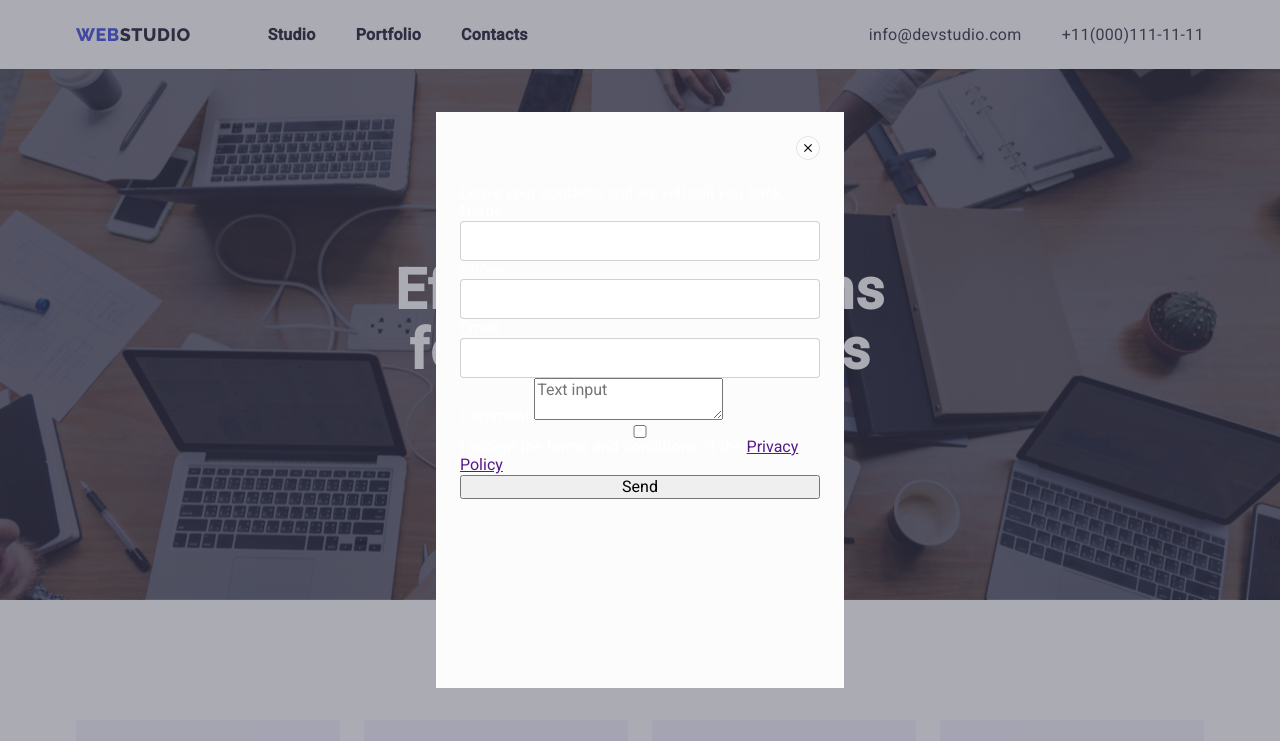
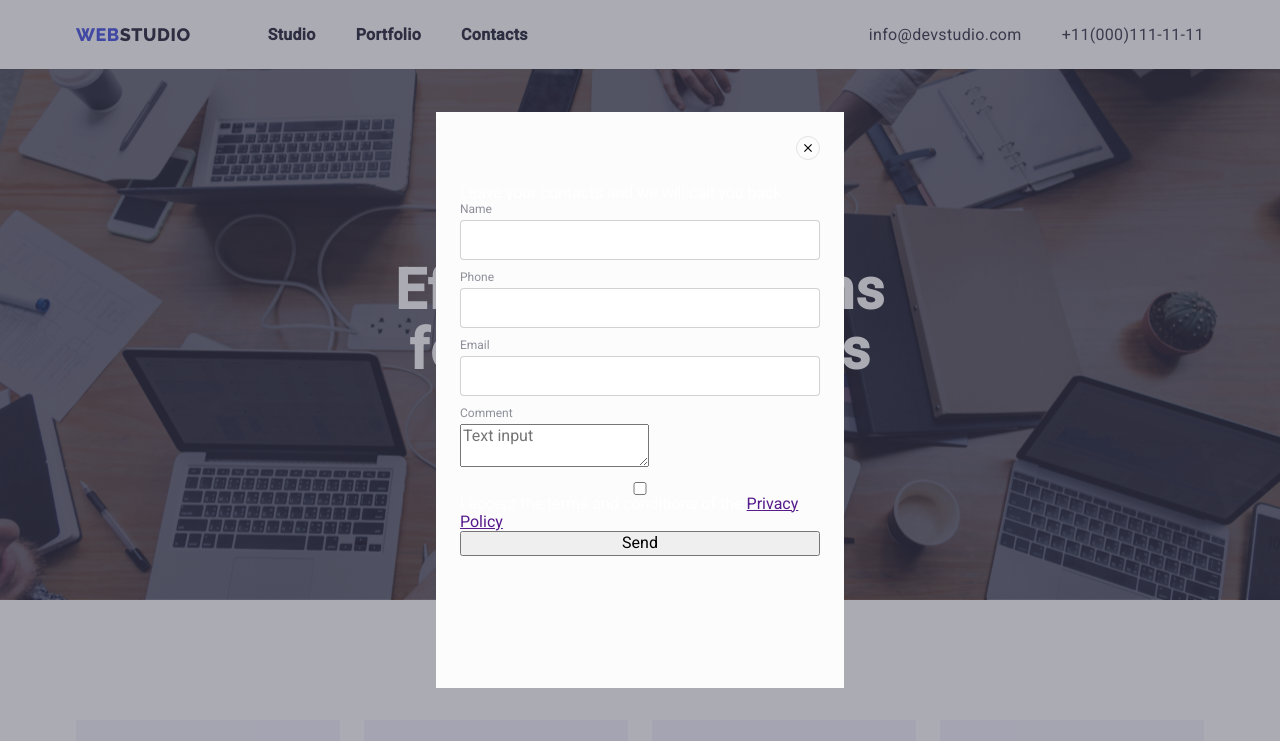
Before and after one commit to MariySemenenko/goit-markup-hw-05, a plain HTML site: page index.html in a window 1280 px wide. Shown: the top 741 px of the page. Drawn offline with nearby package versions, Linux system fonts and the light colour scheme.

Commit message:
продовження модального вікна

```diff
--- a/css/styles.css
+++ b/css/styles.css
@@ -786,9 +786,23 @@ transform: translate(-50%, -50%) scale(1.2);
   flex-direction: column;
 }
 
+.modal-form-field {
+  margin-bottom: 10px;
+}
+
+.modal-form-input-desc {
+  display: block;
+  font-size: 12px;
+  font-weight: 400;
+  line-height: 14px;
+  margin-bottom: 4px;
+  color: #8E8F99;
+}
+
 .modal-form-input {
   width: 100%;
   height: 40px;
   border: 1px solid rgba(33, 33, 33, 0.2);
   border-radius: 4px;
+  padding-left: 42px;
 }
```
